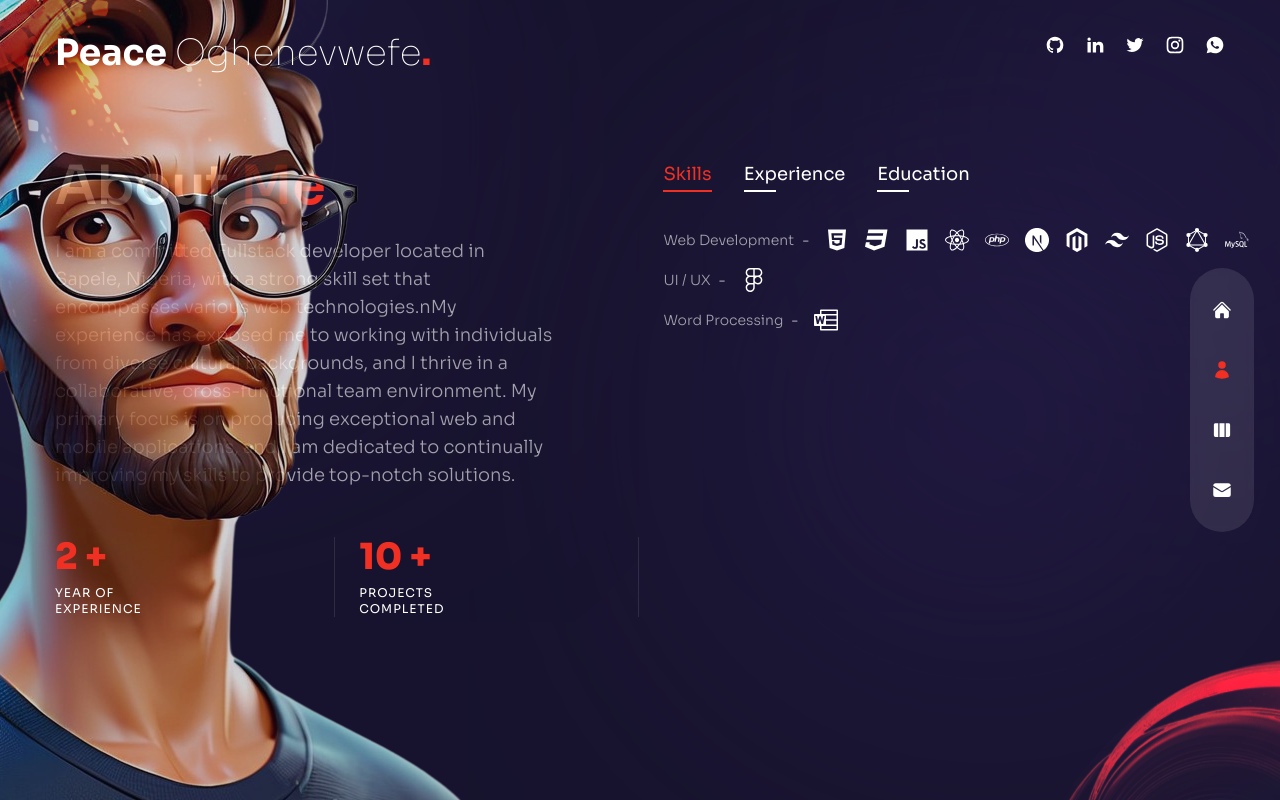
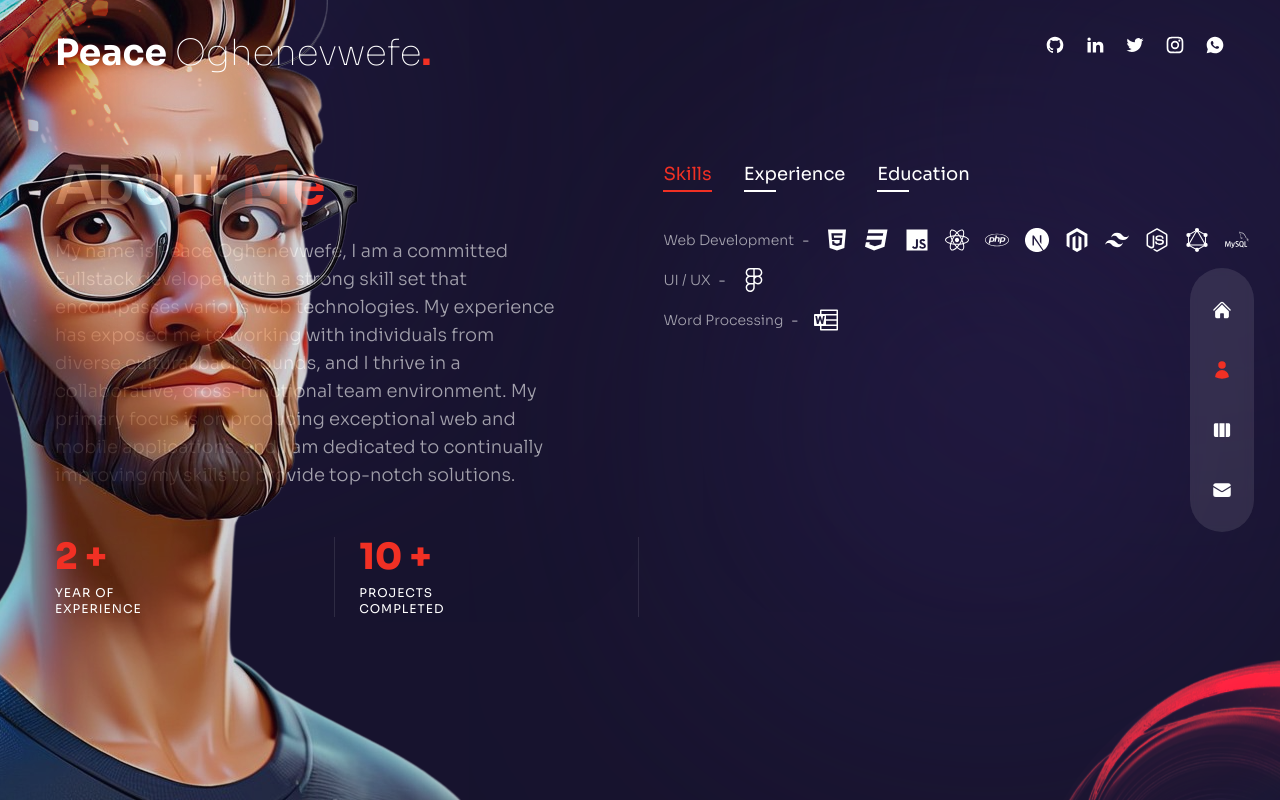
Before and after one commit to Peazzycole/My-Portfolio, a Next.js app: page /about in a window 1280 px wide. Built offline with nearby package versions, Linux system fonts and the light colour scheme.

Commit message:
location

```diff
--- a/pages/about/index.tsx
+++ b/pages/about/index.tsx
@@ -42,7 +42,7 @@ const About = () => {
             exit="hidden"
             className=" text-sm md:text-lg max-w-[500px] mx-auto xl:mx-0 mb-6 xl:mb-12 px-2 xl:px-0"
           >
-            I am a committed Fullstack developer located in Sapele, Nigeria, with a strong skill set that encompasses various web technologies.nMy experience has exposed me to working with individuals from diverse cultural backgrounds, and I thrive in a collaborative, cross-functional team environment. My primary focus is on producing exceptional web and mobile applications, and I am dedicated to continually improving my skills to provide top-notch solutions.
+            My name is Peace Oghenevwefe, I am a committed Fullstack developer, with a strong skill set that encompasses various web technologies. My experience has exposed me to working with individuals from diverse cultural backgrounds, and I thrive in a collaborative, cross-functional team environment. My primary focus is on producing exceptional web and mobile applications, and I am dedicated to continually improving my skills to provide top-notch solutions.
           </motion.p>
           {/* countUp */}
           <motion.div
```
